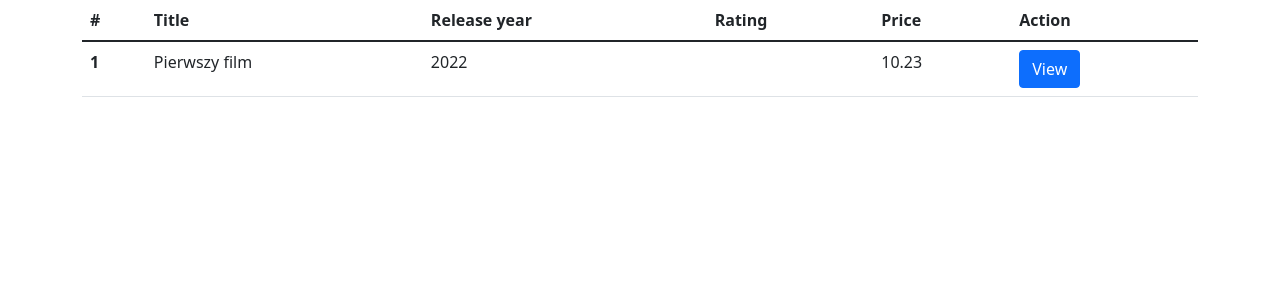
After one commit to ihyoudou/theaterapp, a Django app: template core/templates/index.html in a window 1280 px wide. The commit adds this page. Shown: the top 300 px of the page. Run offline with Django 3.2, Linux system fonts and the light colour scheme; the template is opened without the code that fills it: values that come from a table or form of the project are taken from there, others are empty; data comes from the database, SQL or seed files in the repository; both versions use the stored data as it was after the commit.

Commit message:
added gitignore and started working on templates

```diff
--- a/core/admin.py
+++ b/core/admin.py
@@ -1,8 +1,12 @@
 from django.contrib import admin
 
-from .models import Movies
+from .models import Movies, Ratings
 # Register your models here.
 
 class MoviesAdmin(admin.ModelAdmin):
     fields = ['title', 'description', 'release_date', 'price']
 admin.site.register(Movies, MoviesAdmin)
+
+class RatingAdmin(admin.ModelAdmin):
+    fields = ['rating', 'rated_by', 'movieID']
+admin.site.register(Ratings, RatingAdmin)
--- a/core/models.py
+++ b/core/models.py
@@ -8,3 +8,8 @@ class Movies(models.Model):
     description = models.CharField(max_length=4096)
     release_date = models.DateField()
     price = models.FloatField()
+
+class Ratings(models.Model):
+    rating = models.IntegerField()
+    rated_by = models.IntegerField()
+    movieID = models.ForeignKey(Movies, on_delete=models.CASCADE)
--- /dev/null
+++ b/core/templates/_base.html
@@ -0,0 +1,11 @@
+<!DOCTYPE html>
+<html lang="en">
+<head>
+    <link href="https://cdn.jsdelivr.net/npm/bootstrap@5.1.3/dist/css/bootstrap.min.css" rel="stylesheet" integrity="sha384-1BmE4kWBq78iYhFldvKuhfTAU6auU8tT94WrHftjDbrCEXSU1oBoqyl2QvZ6jIW3" crossorigin="anonymous">
+    <title>{% block title %}Title{% endblock %}</title>
+</head>
+
+<body>
+        {% block content %}{% endblock %}
+</body>
+</html>
--- /dev/null
+++ b/core/templates/index.html
@@ -0,0 +1,32 @@
+{% extends '_base.html' %}
+{% block content %}
+
+<div class="container">
+    <table class="table">
+        <thead>
+          <tr>
+            <th scope="col">#</th>
+            <th scope="col">Title</th>
+            <th scope="col">Release year</th>
+            <th scope="col">Rating</th>
+            <th scope="col">Price</th>
+            <th scope="col">Action</th>
+          </tr>
+        </thead>
+        <tbody>
+            {% for movie in movies %}
+            <tr>
+                <th scope="row">1</th>
+                <td>{{movie.title}}</td>
+                <td>{{movie.release_date|date:"Y"}}</td>
+                <td></td>
+                <td>{{movie.price}}</td>
+                <td><a href="{% url 'movieDetails' movie.id %}"><button class="btn btn-primary">View</button></a></td>
+            </tr>
+
+            {% endfor %}
+        </tbody>
+      </table>
+
+</div>
+{% endblock %}
--- a/core/templates/test.html
+++ /dev/null
@@ -1 +0,0 @@
-Hello!
--- a/core/urls.py
+++ b/core/urls.py
@@ -4,5 +4,5 @@ from . import views
 
 urlpatterns = [
     path('', views.index, name='index'),
-    path('details/<int:id>', views.movieInfo, name="displayInfo")
+    path('details/<int:id>', views.movieDetails, name="movieDetails")
 ]
```
Also changed, not shown: core/templates/details.html (+11 -5 lines), core/views.py (+18 -6 lines), core/migrations/0002_ratings.py (added), db.sqlite3.
